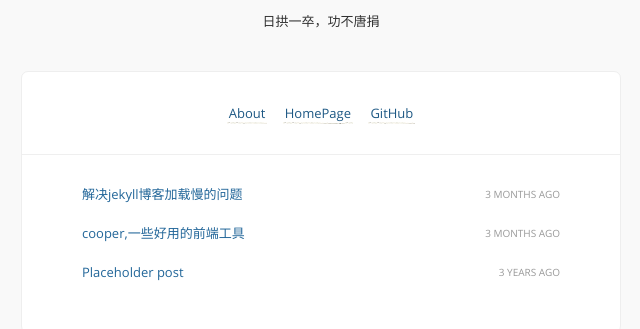
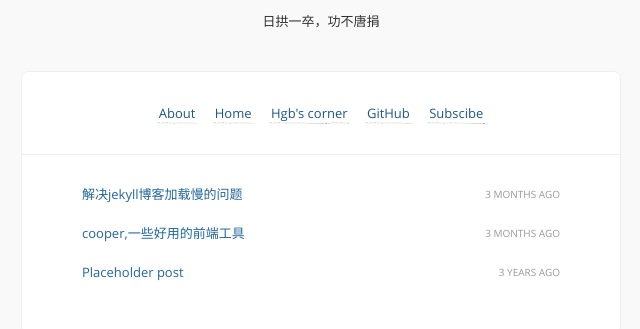
Before and after one commit to huguobo/old-blog, a Jekyll site: the page built from index.html, in a window 1280 px wide. Shown: the part 149-478 px from the top of the page, without its empty margins (319-959 px from the left). Built offline with Jekyll 4.4.1, drawn with Linux system fonts in a browser that asks for light colours; Markdown is read by kramdown in place of the engine named in the settings; comment, search, counter and statistics services are not loaded.

Commit message:
some little changes
remove google jsapi ，add home and scrible links

```diff
--- a/404.html
+++ b/404.html
@@ -11,7 +11,7 @@
     <meta content='width=device-width, initial-scale=1.0, user-scalable=no' name='viewport'>
     <meta content='text/html; charset=utf-8' http-equiv='content-type' />
     <meta content='{{ site.url }}' property='og:url' />
-    <meta content="A jekyll theme. Because I scribble." property='og:description' />
+    <meta content="Cooper blog." property='og:description' />
     <meta content="blog" property="og:type" />
   </head>
   <body>
--- a/_config.yml
+++ b/_config.yml
@@ -9,11 +9,16 @@ google_analytics: # set tracking, remove from /javascripts/basic.js if unwanted.
 links:
   - name:         About
     url:          /about
-  - name:         HomePage
+  - name:         Home
+    url:         /index.html
+  - name:         Hgb's corner
     url:          http://www.huguobo.cn
     external:     true
   - name:         GitHub
     url:          http://github.com/huguobo
+    external:     true
+  - name:         Subscibe
+    url:         /feed.xml
     external:     true
 permalink:        pretty
 markdown:         redcarpet
--- a/_includes/footer.html
+++ b/_includes/footer.html
@@ -3,5 +3,4 @@
   <br />
   <br />
   <img src="{{ site.url }}/images/scribble2.png" alt="scribble" />
-  <script type="text/javascript" src="https://www.google.com/jsapi"></script>
 </footer>
```
Also changed, not shown: other parts of 404.html (+2 -2 lines), images/favicon.ico (added).
